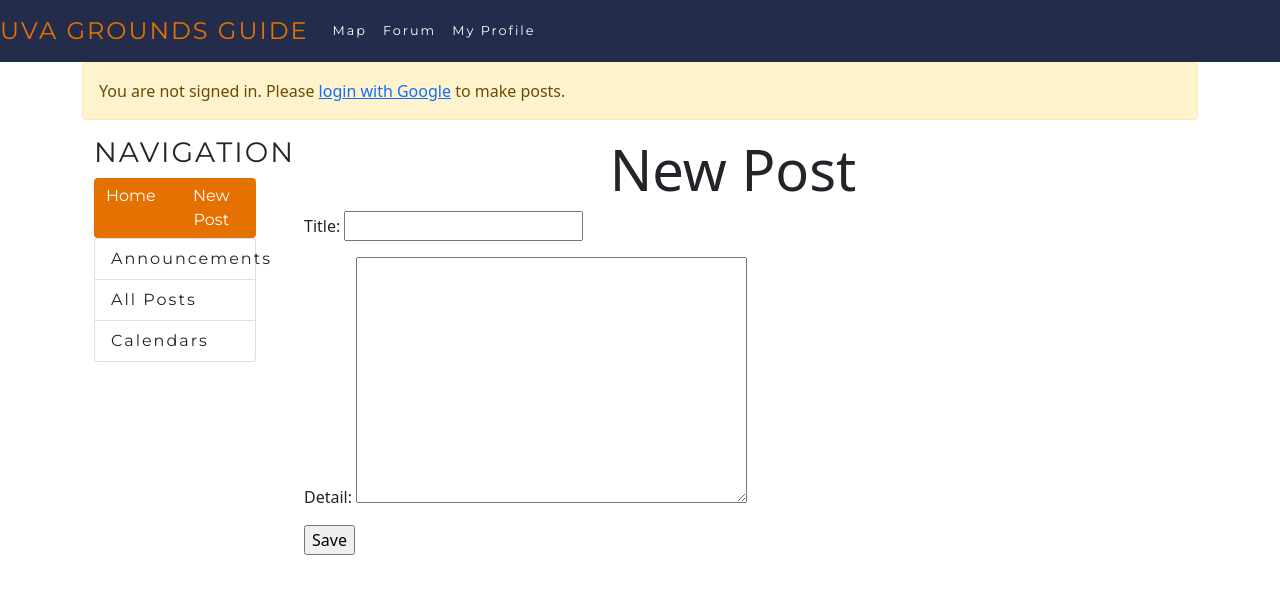
After one commit to cobyc15/uvacampusmap, a Django app: page /forum/newpost/ in a window 1280 px wide. The commit adds this page. Shown: the top 594 px of the page. Run offline with Django 3.2, Linux system fonts and the light colour scheme; some libraries are stand-ins or nearby versions.

Commit message:
added forum functionality

```diff
--- a/CampusMap/settings.py
+++ b/CampusMap/settings.py
@@ -123,7 +123,7 @@ AUTHENTICATION_BACKENDS = (
 
 LANGUAGE_CODE = 'en-us'
 
-TIME_ZONE = 'UTC'
+TIME_ZONE = 'America/New_York'
 
 USE_I18N = True
 
--- a/forum/models.py
+++ b/forum/models.py
@@ -4,7 +4,7 @@ import datetime
 
 class Post(models.Model):
     title = models.CharField(max_length=200)
-    forum_post = models.TextField()
+    detail = models.TextField()
     pub_date = models.DateTimeField('date published')
 
     def __str__(self):
--- /dev/null
+++ b/forum/static/forum/style.css
@@ -0,0 +1,29 @@
+@import 'https://fonts.googleapis.com/css?family=Montserrat|Open+Sans';
+
+/*entire forum*/
+h2 {
+    font-family: Montserrat;
+}
+
+
+/*sidebar style*/
+.content-section {
+    font-family: Montserrat;
+}
+.content-section h3{
+    text-transform: uppercase;
+    letter-spacing: 2px;
+}
+.btn-group a {
+    background-color: #E57200;
+    border: none;
+}
+.btn-group a:hover {
+    background-color: #232D4B;
+    border: none;
+}
+.list-group a {
+    letter-spacing: 2px;
+}
+
+/*button style*/
--- /dev/null
+++ b/forum/templates/forum/base.html
@@ -0,0 +1,59 @@
+{% extends "map/base.html" %}
+
+{% load static %}
+{% load socialaccount %}
+
+{% block content %}
+
+<head>
+  <title>{% block title %}Map Forum{% endblock %}</title>
+  <!--CSS style sheet - work in progress-->
+  <link rel="stylesheet" type="text/css" href="{% static 'forum/style.css' %}">
+</head>
+
+{% if not user.is_authenticated %}
+<div class="alert alert-warning" role="alert">
+  You are not signed in. Please <a href="{% provider_login_url 'google' next='/forum' %}">login with Google</a> to make posts.
+</div>
+{% endif %}
+
+<div class="container">
+
+  <div class="row">
+      <div class="col-2">
+        <div class="content-section">
+          <center>
+          <h3>Navigation</h3>
+
+          <!--to do: add icons instead of words-->
+          <div class="btn-group">
+            <a type="button" class="btn btn-primary" href="/forum/" role="button">Home</a>
+            <a type="button" class="btn btn-primary" href="/forum/newpost/" role="button">New Post</a>
+          </div>
+          </center>
+
+          <div class="list-group">
+            <a href="#" class="list-group-item list-group-item-action">Announcements</a>
+            <a href="/forum/posts" class="list-group-item list-group-item-action">All Posts</a>
+            <a href="#" class="list-group-item list-group-item-action">Calendars</a>
+          </div>
+        </div>
+      </div>
+
+    <div class="col-10">
+      <!--this is where forum content goes-->
+      {% block body %}
+      {% endblock %}
+    </div>
+  </div>
+
+</div>
+
+
+
+
+
+
+
+
+{% endblock %}
--- /dev/null
+++ b/forum/templates/forum/newpost.html
@@ -0,0 +1,25 @@
+{% extends "forum/base.html" %}
+
+{% block body %}
+
+{% load socialaccount %}
+{% load static %}
+
+<!DOCTYPE html>
+<html>
+
+<center>
+    <h1 class=display-4>New Post</h1>
+</center>
+
+<!--working on making this look nicer-->
+<div class="container-fluid">
+    <form method="post">{% csrf_token %}
+        {{ form.as_p }}
+        <input type="submit" value="Save">
+    </form>
+</div>
+
+</html>
+
+{% endblock %}
--- a/forum/urls.py
+++ b/forum/urls.py
@@ -1,6 +1,13 @@
 from django.urls import path
 from . import views
 
+from . import views
+
+app_name = 'forum'
 urlpatterns = [
     path('', views.home, name='forum-home'),
+    path('newpost/', views.NewPostView.as_view(), name='newpost'),
+    path('posts/', views.PostView.as_view(), name='posts'),
+    path('<int:pk>/', views.DetailView.as_view(), name='detail'),
+
 ]
--- a/forum/views.py
+++ b/forum/views.py
@@ -1,12 +1,29 @@
 from django.shortcuts import render
 from django.http import HttpResponse
+from django.views import generic
 
 from .models import Post
-
 
 def home(request):
     latest_posts = Post.objects.order_by('-pub_date')[:5]
     context={
         'latest_posts': latest_posts
     }
-    return render(request, 'forum/forumhome.html', context)
+    return render(request, 'forum/index.html', context)
+
+class PostView(generic.ListView):
+    model = Post
+    template_name = 'forum/posts.html'
+    context_object_name = 'all_posts'
+
+    def get_queryset(self):
+        return Post.objects.order_by('-pub_date')
+
+class DetailView(generic.DetailView):
+    model = Post
+    template_name = 'forum/detail.html'
+
+class NewPostView(generic.CreateView):
+    model = Post
+    fields = ['title','detail']
+    template_name = 'forum/newpost.html'
--- a/map/static/maps/nav-style.css
+++ b/map/static/maps/nav-style.css
@@ -7,7 +7,7 @@
   color: #E57200;
   font-family: Montserrat !important;
   text-transform: uppercase;
-  font-size: 1.5rem
+  font-size: 1.5rem;
 }
 .navbar a{
   color: white;
--- a/map/templates/map/base.html
+++ b/map/templates/map/base.html
@@ -12,11 +12,8 @@
     <!--link to CSS style sheet-->
     <link rel="stylesheet" type="text/css" href="{% static 'maps/nav-style.css' %}">
 
-    <!--<style>
-      moved style to .css static file
-    </style>-->
 
-    <title>UVA Grounds Guide</title>
+    <title>{% block title %} UVA Grounds Guide {% endblock %}</title>
   </head>
 
   <body>
```
Also changed, not shown: forum/templates/forum/detail.html (added, +23 -0 lines), forum/templates/forum/forumhome.html (deleted, +0 -39 lines), forum/templates/forum/index.html (added, +33 -0 lines), forum/templates/forum/posts.html (added, +23 -0 lines), forum/migrations/0002_auto_20210415_1728.py (added).
